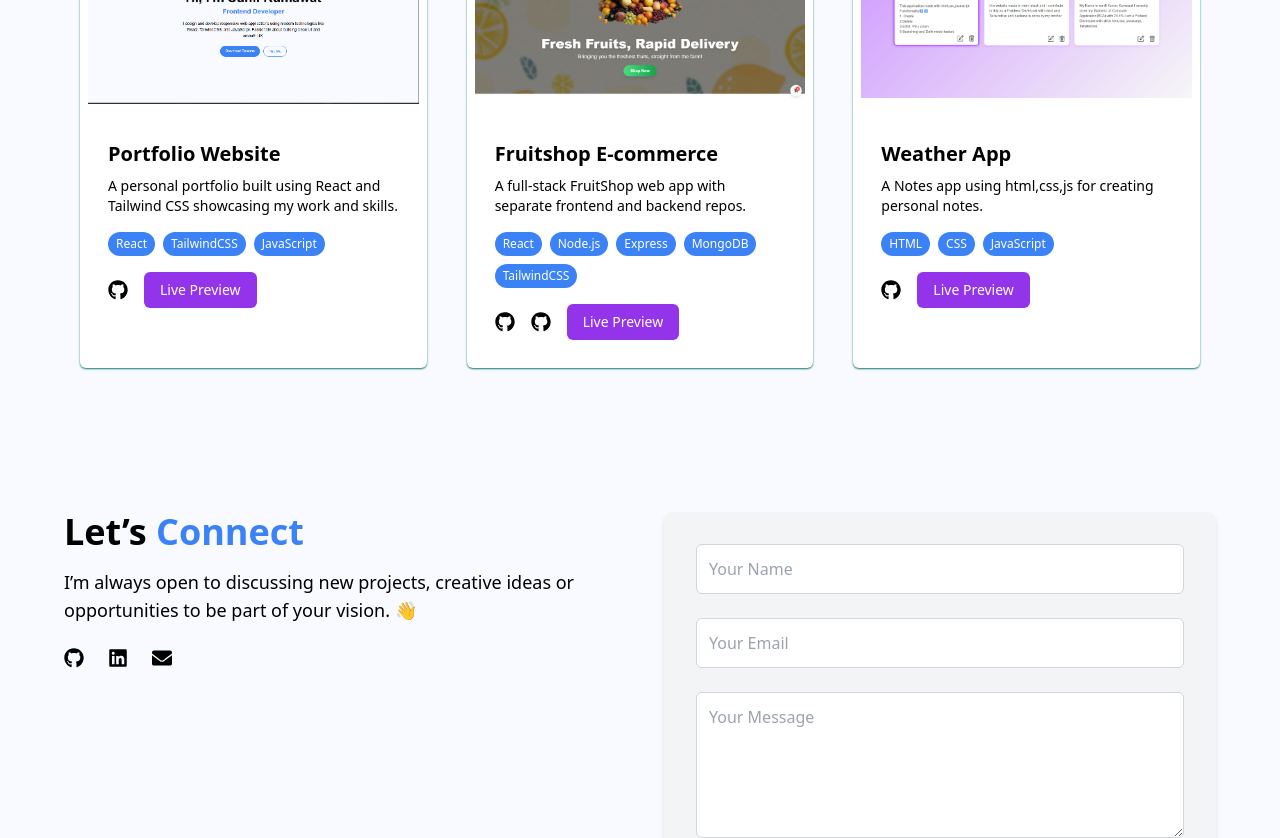
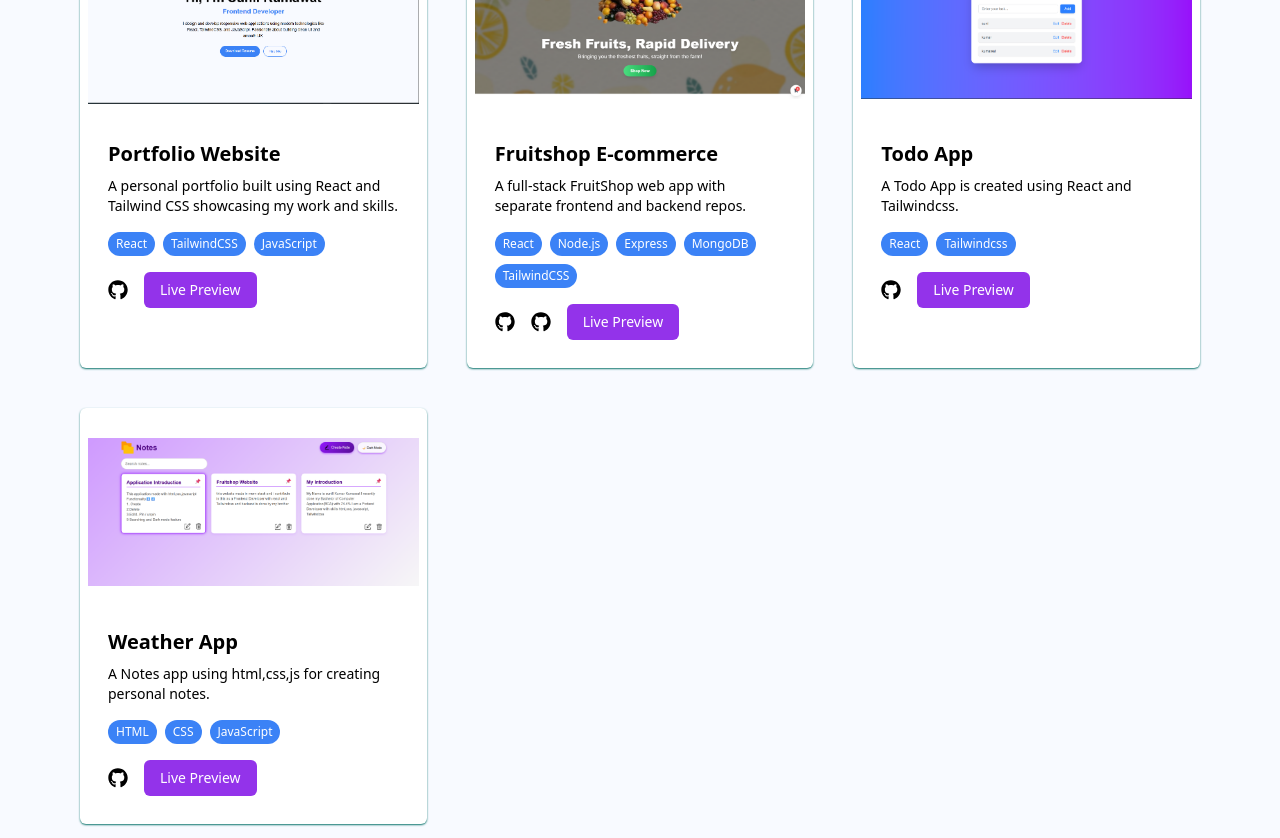
Before and after one commit to sunilkumawat1255/sunil-portfolio, a React (Vite) app: page / in a window 1280 px wide. Shown: the part 1680-2518 px from the top of the page. Built offline with nearby package versions, Linux system fonts and the light colour scheme.

Commit message:
adding new Project Todo and its image

```diff
--- a/src/component/Projects.jsx
+++ b/src/component/Projects.jsx
@@ -5,6 +5,7 @@ import { FaGithub } from "react-icons/fa";
 import PortfolioImg from "../../src/assets/portfolio.png";
 import FruitshopImg from "../../src/assets/Fruitshop.png";
 import NotesProjectImg from "../../src/assets/notesApp.png";
+import TodoImg from "../../src/assets/Todo.png";
 
 const projects = [
   {
@@ -25,6 +26,14 @@ const projects = [
     githubClient: "https://github.com/sunilkumawat1255/client.git",
     githubServer: "https://github.com/sunilkumawat1255/server.git",
     live: "https://fruitshop-client.vercel.app/",
+  },
+  {
+    title: "Todo App",
+    description: "A Todo App is created using React and Tailwindcss.",
+    image: TodoImg,
+    tech: ["React", "Tailwindcss"],
+    github: "https://github.com/sunilkumawat1255/TodoApp.git",
+    live: "tododaily-app.vercel.app",
   },
   {
     title: "Weather App",
@@ -125,7 +134,7 @@ const Projects = ({ theme }) => {
                   title="Live Preview"
                   className="text-sm bg-purple-600 hover:bg-purple-700 text-white font-medium py-2 px-4 rounded-md transition-all duration-300"
                 >
-                   Live Preview
+                  Live Preview
                 </a>
               </div>
             </div>
```
Also changed, not shown: src/assets/Todo.png (added).
